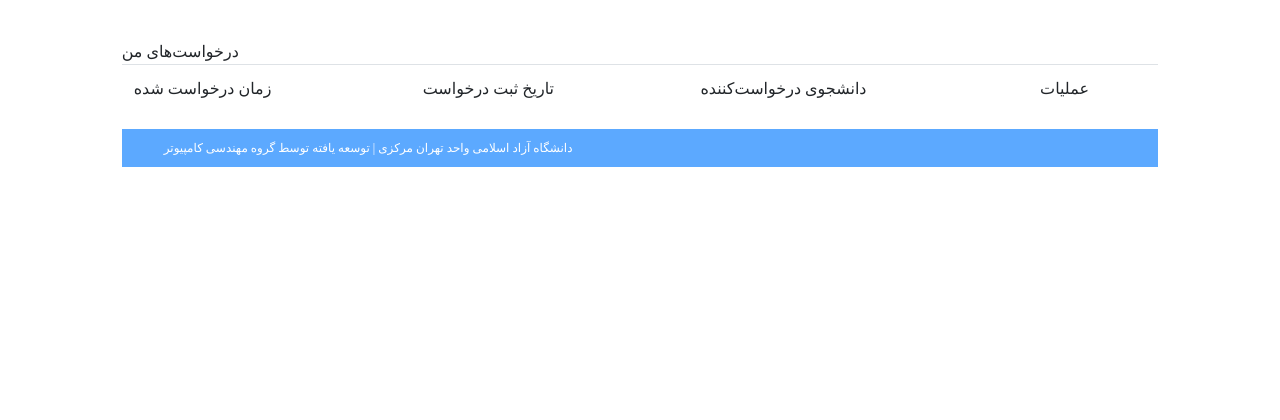
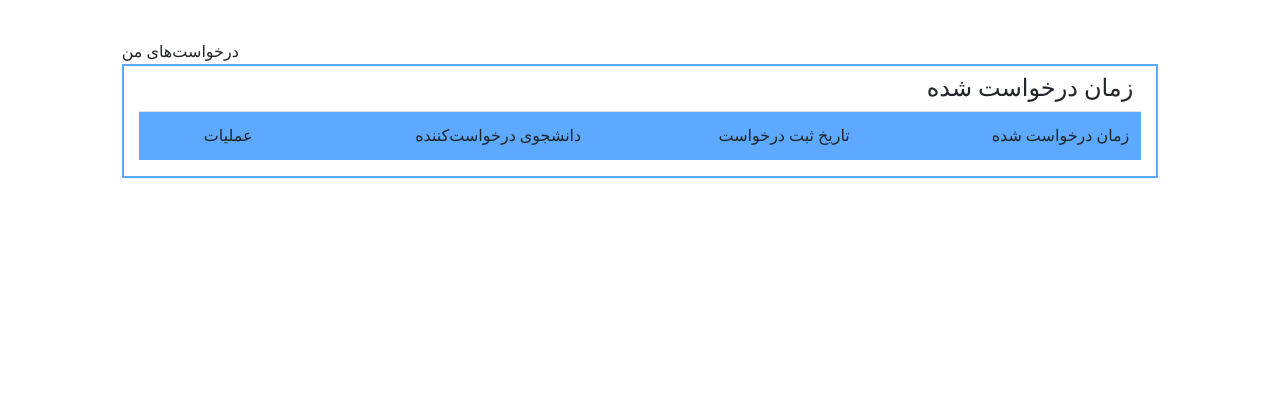
Before and after one commit to ashkantaravati/TDRRS, a Django app: a page that uses student/templates/student/user_requests.html in a window 1280 px wide. Shown: the part 140-560 px from the top of the page. Before the commit the page ends 307 px from the top, so only its background shows below. Run offline with Django 3.2, Linux system fonts and the light colour scheme; data that the repository does not hold is empty; some libraries are stand-ins or nearby versions; some web fonts are replaced.

Commit message:
design ends

```diff
--- a/student/templates/student/user_requests.html
+++ b/student/templates/student/user_requests.html
@@ -7,10 +7,10 @@
 درخواست‌های من
 {% endblock heading %}
 {% block content %}
-<div class="columns is-multiline">
-    <div class="column">
-        <table class="table is-bordered is-striped is-narrow is-fullwidth has-text-right">
-<thead>
+<div class="col-12 rtlDirection text-right table-responsive blue-border">
+    <h4 class="m-2 ">زمان درخواست شده </h4>
+    <table class="table">
+        <thead class=" row-blue-bg">
             <td>زمان درخواست شده</td>
             <td>تاریخ ثبت درخواست</td>
             <td>دانشجوی درخواست‌کننده</td>
@@ -30,13 +30,11 @@
                         </span>
                     </a>
                 </td>
-
             </tr>
-
         {% endfor %}
         </tbody>
     </table>
-{% endblock content %}
+</div>
 <script>
 
         function postCancelationRequest(sender,endpoint){
@@ -59,3 +57,5 @@
 
 {% block javascript %}
 {% endblock javascript %}
+
+{% endblock content %}
```
Lines whose indentation alone changed are shown as unchanged.
